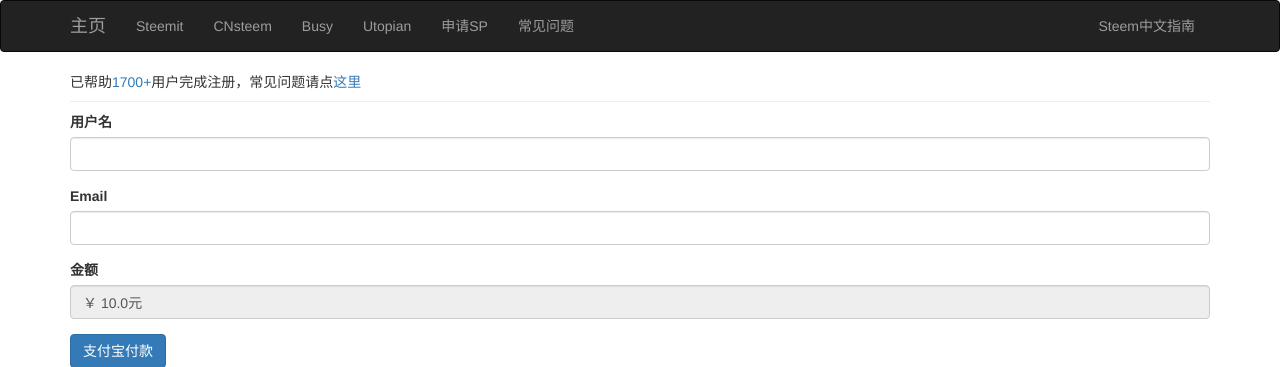
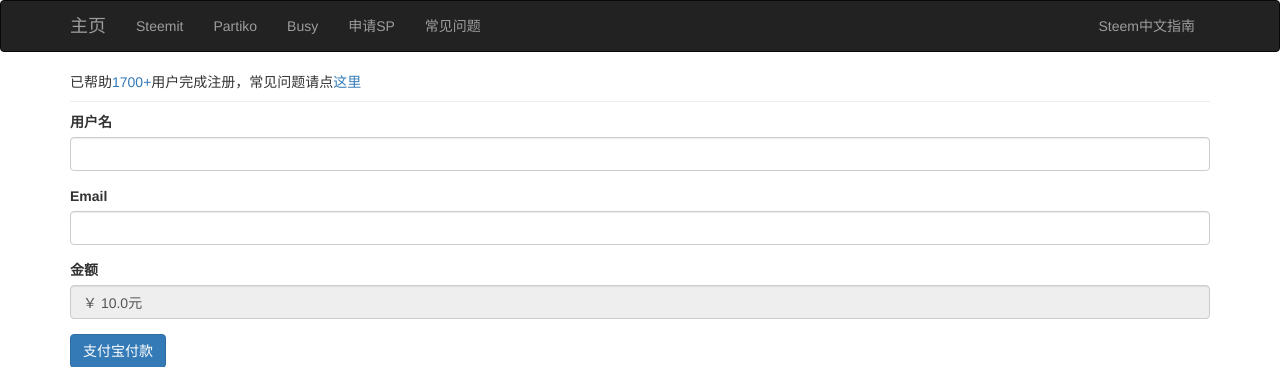
Before and after one commit to dapp8coder/cnsteem, a Flask app: page / in a window 1280 px wide. Shown: the top 367 px of the page. Run offline with Flask 2, Linux system fonts and the light colour scheme; data that the repository does not hold is empty; some libraries are stand-ins or nearby versions.

Commit message:
Update some links

```diff
--- a/app/templates/base.html
+++ b/app/templates/base.html
@@ -34,9 +34,8 @@
         <div class="navbar-collapse collapse">
             <ul class="nav navbar-nav">
                 <li><a href="https://steemit.com" target="_blank">Steemit</a></li>
-                <li><a href="https://cnsteem.org" target="_blank">CNsteem</a></li>
+                <li><a href="https://partiko.app" target="_blank">Partiko</a></li>
                 <li><a href="https://busy.org/i/@skenan" target="_blank">Busy</a></li>
-                <li><a href="https://utopian.io/" target="_blank">Utopian</a></li>
                 <li><a href="/delegate">申请SP</a></li>
                 <li><a href="/faq">常见问题</a></li>
             </ul>
--- a/app/templates/register_success.html
+++ b/app/templates/register_success.html
@@ -11,7 +11,9 @@
     </br>
     <h4>登录 <a href="https://steemit.com" target="_blank">Steemit</a> 官网修改密码</h4>
     </br>
-    <h4>关注CNsteem.org && CNsteem.io创建者<a href="https://steemit.com/@skenan" target="_blank"> skenan </a>及时获取更多信息</h4>
+    <h4>关注CNsteem.io创建者<a href="https://steemit.com/@skenan" target="_blank"> skenan </a>及时获取更多信息</h4>
+    </br>
+    <h4>欢迎下载并使用最好的的Steem移动客户端<a href="https://partiko.app">Partiko</a></h4>
     </br>
     <h4>如果在 Steem 发帖遇到 Voting weight is too small 错误, 可以前往<a href="/delegate">申请SP</a>满足日常操作</h4>
     </br>
```
